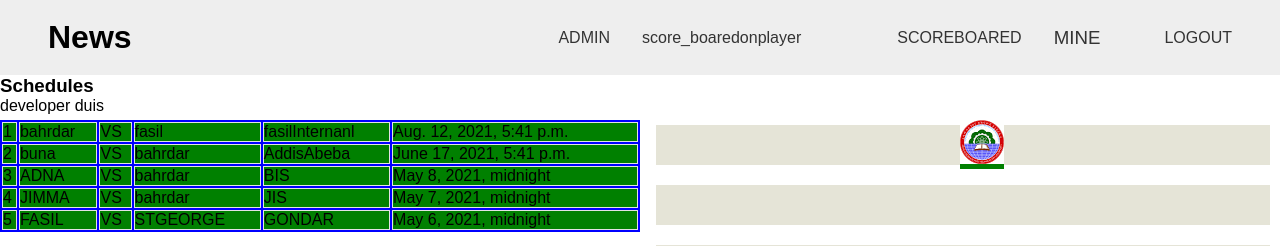
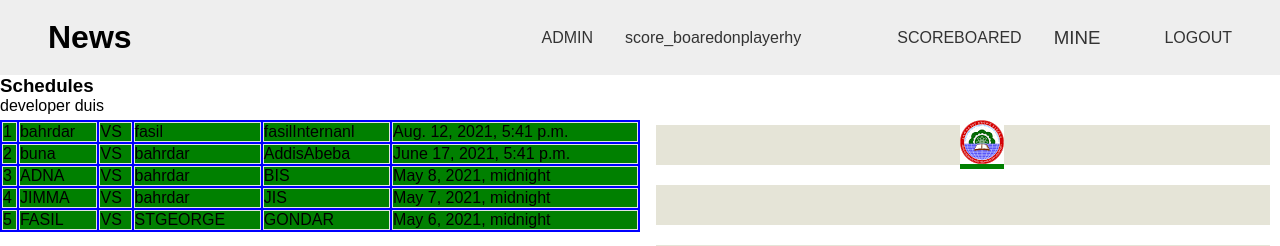
Before and after one commit to abdulselamT/BetkingEthioLeague, a Django app: page / in a window 1280 px wide. Shown: the top 246 px of the page. Run offline with Django 3.2, Linux system fonts and the light colour scheme; data comes from the database, SQL or seed files in the repository; data that the repository does not hold is empty.

Commit message:
Update home.html

```diff
--- a/ethiopia/templates/ethiopia/home.html
+++ b/ethiopia/templates/ethiopia/home.html
@@ -17,7 +17,7 @@
 			<ul>
 				<li><a href="/game">{{set_game}}</li>
 				<li><a href="/admin">ADMIN</li>
-				<li><a href="/discipleaned_player">score_boaredonplayer</a></li>
+				<li><a href="/discipleaned_player">score_boaredonplayerhy</a></li>
 				<li><a href="/comment">{{comment}}</a></li>
 				<li><a href="refree">{{fill}}</a></li>
 				<li><a href="/scoreboard">SCOREBOARED</a></li>
```
